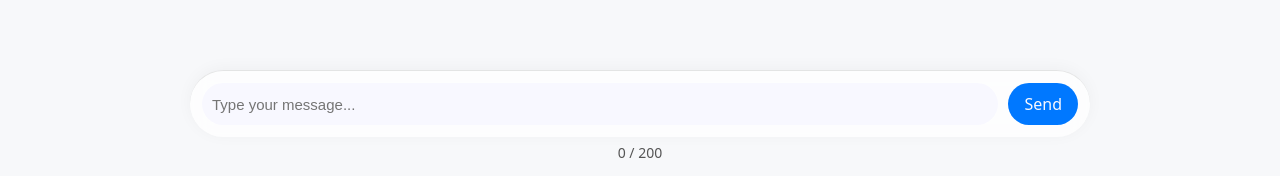
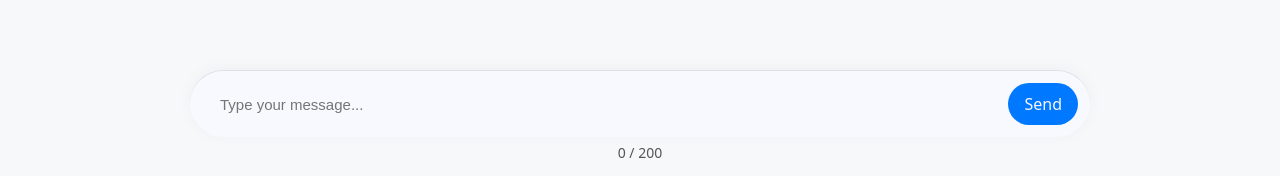
Before and after one commit to Jonah-Camacho/SFWE403-Group-6-Project, a React (Vite) app in the folder ChatCat-Assistant/: page / in a window 1280 px wide. Shown: the part 621-797 px from the top of the page. Built offline with nearby package versions, Linux system fonts and the light colour scheme.

Commit message:
Update App.css

```diff
--- a/ChatCat-Assistant/src/App.css
+++ b/ChatCat-Assistant/src/App.css
@@ -149,11 +149,13 @@ html, body, #root {
   box-shadow: 0 -2px 16px rgba(0, 0, 0, 0.04);
   box-sizing: border-box;
   pointer-events: auto;
+  background-color: ghostwhite;
 }
 
 .input-area input {
   flex: 1;
   padding: 10px;
+  margin-left: 8px;
   border: none;
   background-color: ghostwhite;
   color: #111111;
```
